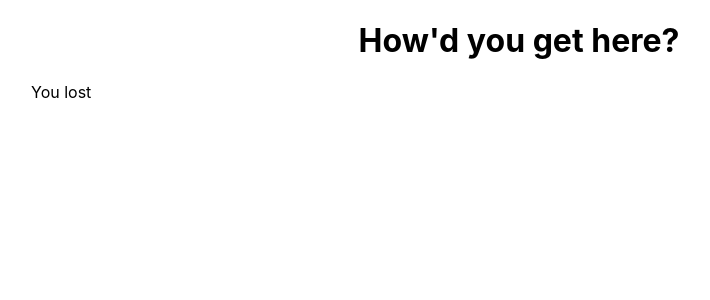
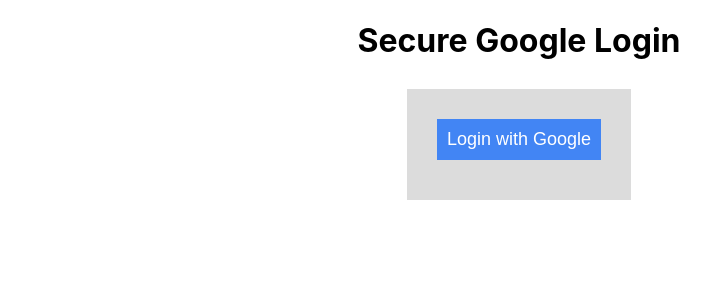
Before and after one commit to DocG-code/docuwiki, a React (Create React App) app: page /login in a window 1280 px wide. Shown: the top 300 px of the page, without its empty margins (121-831 px from the left). Built offline with nearby package versions, Linux system fonts and the light colour scheme; no server answers.

Commit message:
added auth to homepage

```diff
--- a/package.json
+++ b/package.json
@@ -7,8 +7,10 @@
     "@testing-library/react": "^13.4.0",
     "@testing-library/user-event": "^13.5.0",
     "firebase": "^10.7.1",
+    "firebaseui": "^6.1.0",
     "react": "^18.2.0",
     "react-dom": "^18.2.0",
+    "react-firebase-hooks": "^5.1.1",
     "react-router-dom": "^6.20.1",
     "react-scripts": "5.0.1",
     "web-vitals": "^2.1.4"
--- a/src/Routes.js
+++ b/src/Routes.js
@@ -2,12 +2,14 @@
 import { NotFoundPage } from "./pages/NotFoundPage.js";
 import { HomePage } from "./pages/HomePage.js";
 import { DocumentDetail } from "./components/DocumentDetail.js";
+import { Login } from "./components/Login.js";
 
 export const AppRoutes = () => {
   return (
     <Router>
       <Routes>
         <Route path="/" element={<HomePage />} />
+        <Route path="/login" element={<Login />} />
         <Route path="/document/:docId" element={<DocumentDetail />} />
         {/* Error route */}
         <Route path="*" element={<NotFoundPage />} />
--- a/src/components/DocumentDetail.js
+++ b/src/components/DocumentDetail.js
@@ -1,7 +1,7 @@
 import React, { useState, useEffect } from "react";
 import { useParams } from "react-router-dom";
 import { getFirestore, doc, getDoc } from "firebase/firestore";
-import { firebaseApp } from "../firebaseSDK.js";
+import { db } from "../firebaseSDK.js";
 
 export const DocumentDetail = () => {
   const { docId } = useParams();
@@ -9,7 +9,6 @@
 
   useEffect(() => {
     const fetchData = async () => {
-      const db = getFirestore(firebaseApp);
       const docRef = doc(db, "Notes", docId);
       const docSnap = await getDoc(docRef);
 
--- /dev/null
+++ b/src/components/Login.css
@@ -0,0 +1,31 @@
+.login {
+    display: flex;
+    align-items: center;
+    justify-content: center;
+  }
+  .login__container {
+    display: flex;
+    flex-direction: column;
+    text-align: center;
+    background-color: #dcdcdc;
+    padding: 30px;
+  }
+  .login__textBox {
+    padding: 10px;
+    font-size: 18px;
+    margin-bottom: 10px;
+  }
+  .login__btn {
+    padding: 10px;
+    font-size: 18px;
+    margin-bottom: 10px;
+    border: none;
+    color: white;
+    background-color: black;
+  }
+  .login__google {
+    background-color: #4285f4;
+  }
+  .login div {
+    margin-top: 7px;
+  }
--- /dev/null
+++ b/src/components/Login.js
@@ -0,0 +1,29 @@
+import React, { useEffect, useState } from "react";
+import { Link, useNavigate } from "react-router-dom";
+import { auth, signInWithGoogle } from "../firebaseSDK.js";
+import { useAuthState } from "react-firebase-hooks/auth";
+import "./Login.css";
+
+export function Login() {
+  const [user, loading, error] = useAuthState(auth);
+  const navigate = useNavigate();
+  useEffect(() => {
+    if (loading) {
+      // maybe trigger a loading screen
+      return;
+    }
+    if (user) navigate("/");
+  }, [user, loading]);
+  return (
+    <>
+    <h1>Secure Google Login</h1>
+    <div className="login">
+      <div className="login__container">
+        <button className="login__btn login__google" onClick={signInWithGoogle}>
+          Login with Google
+        </button>
+      </div>
+    </div>
+</>
+  );
+}
--- a/src/firebaseSDK.js
+++ b/src/firebaseSDK.js
@@ -1,6 +1,8 @@
 // Import the functions you need from the SDKs you need
 import { initializeApp } from "firebase/app";
 import { getAnalytics } from "firebase/analytics";
+import { GoogleAuthProvider, getAuth, signInWithPopup, signInWithEmailAndPassword, createUserWithEmailAndPassword, sendPasswordResetEmail, signOut } from "firebase/auth";
+import { getFirestore, query, getDocs, collection, where, addDoc } from "firebase/firestore";
 // TODO: Add SDKs for Firebase products that you want to use
 // https://firebase.google.com/docs/web/setup#available-libraries
 
@@ -17,5 +19,75 @@
 };
 
 // Initialize Firebase
-export const firebaseApp = initializeApp(firebaseConfig);
-export const analytics = getAnalytics(firebaseApp);
+const app = initializeApp(firebaseConfig);
+const auth = getAuth(app);
+const db = getFirestore(app);
+
+const googleProvider = new GoogleAuthProvider();
+const signInWithGoogle = async () => {
+  try {
+    const res = await signInWithPopup(auth, googleProvider);
+    const user = res.user;
+    const q = query(collection(db, "users"), where("uid", "==", user.uid));
+    const docs = await getDocs(q);
+    if (docs.docs.length === 0) {
+      await addDoc(collection(db, "users"), {
+        uid: user.uid,
+        name: user.displayName,
+        authProvider: "google",
+        email: user.email,
+      });
+    }
+  } catch (err) {
+    console.error(err);
+    alert(err.message);
+  }
+};
+const logInWithEmailAndPassword = async (email, password) => {
+  try {
+    await signInWithEmailAndPassword(auth, email, password);
+  } catch (err) {
+    console.error(err);
+    alert(err.message);
+  }
+};
+
+const registerWithEmailAndPassword = async (name, email, password) => {
+  try {
+    const res = await createUserWithEmailAndPassword(auth, email, password);
+    const user = res.user;
+    await addDoc(collection(db, "users"), {
+      uid: user.uid,
+      name,
+      authProvider: "local",
+      email,
+    });
+  } catch (err) {
+    console.error(err);
+    alert(err.message);
+  }
+};
+const sendPasswordReset = async (email) => {
+  try {
+    await sendPasswordResetEmail(auth, email);
+    alert("Password reset link sent!");
+  } catch (err) {
+    console.error(err);
+    alert(err.message);
+  }
+};
+
+const logout = () => {
+  signOut(auth);
+};
+
+export {
+  auth,
+  db,
+  signInWithGoogle,
+  signInWithEmailAndPassword,
+  logInWithEmailAndPassword,
+  registerWithEmailAndPassword,
+  sendPasswordReset,
+  logout,
+};
--- /dev/null
+++ b/src/pages/HomePage.css
@@ -0,0 +1,9 @@
+h2 {
+    text-align: center;
+    padding-top: 20px;
+}
+
+button {
+    display: block;
+    margin: 0 auto;
+}
--- a/src/pages/HomePage.js
+++ b/src/pages/HomePage.js
@@ -1,16 +1,20 @@
 import React, { useState, useEffect } from "react";
 import { useNavigate } from "react-router-dom";
-import { getFirestore, collection, getDocs } from "firebase/firestore";
-import { firebaseApp } from "../firebaseSDK.js";
+import { collection, getDocs } from "firebase/firestore";
+import { auth, db, logout } from "../firebaseSDK.js";
+import { useAuthState } from "react-firebase-hooks/auth";
+import "./HomePage.css";
 
 export const HomePage = () => {
+  const [user, loading, error] = useAuthState(auth);
   const navigate = useNavigate();
   const [docIds, setDocIds] = useState([]);
   const [searchTerm, setSearchTerm] = useState("");
 
+  const post = () => {};
+
   useEffect(() => {
     const fetchNotes = async () => {
-      const db = getFirestore(firebaseApp);
       const notesCollectionRef = collection(db, "Notes");
       const notesSnapshot = await getDocs(notesCollectionRef);
 
@@ -28,21 +32,34 @@
   return (
     <>
       <h1>Buffalo Surgery Documentation Wiki</h1>
+      <div>
+        {loading ? (
+          <div>Loading...</div>
+        ) : user ? (
+          <>
+          <button onClick={logout}>Logout</button>
+          <button onClick={() => navigate('create')}>Create your own template!</button>
+          </>
+        ) : (
+          <>
+          <h2>You must login to create your own templates!</h2>
+          <button onClick={() => navigate('login')}>Login</button>
+          </>
+        )}
+      </div>
       <div class="centered-container">
         <input
           type="text"
           className="App-input"
           placeholder="Search Documentation"
-          style={{
-
-          }}
+          style={{}}
           onChange={(e) => setSearchTerm(e.target.value)}
         />
         {searchTerm && (
           <div>
             {docIds
               .filter((id) =>
-                id.toLowerCase().includes(searchTerm.toLowerCase()),
+                id.toLowerCase().includes(searchTerm.toLowerCase())
               )
               .map((filteredId) => (
                 <p
```
Also changed, not shown: 1 other file (tests, documents, lock files or other folders).
